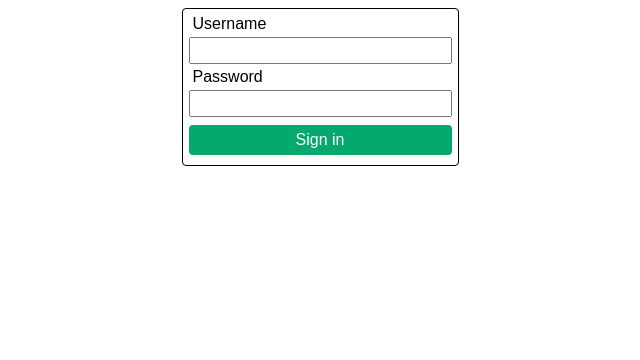
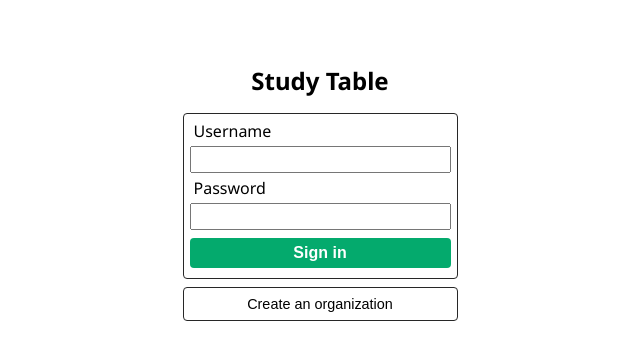
Before and after one commit to ashmeet28/studytable, a React (Vite) app: page / in a window 1280 px wide. Shown: the top 360 px of the page, without its empty margins (320-960 px from the left). Built offline with nearby package versions, Linux system fonts and the light colour scheme.

Commit message:
Added sign in section

```diff
--- a/index.html
+++ b/index.html
@@ -3,13 +3,19 @@
 
 <head>
   <meta charset="UTF-8" />
-  <link rel="icon" type="image/svg+xml" href="/vite.svg" />
   <meta name="viewport" content="width=device-width, initial-scale=1.0" />
   <title>Study Table</title>
+
+  <link rel="preconnect" href="https://fonts.googleapis.com">
+  <link rel="preconnect" href="https://fonts.gstatic.com" crossorigin>
+  <link
+    href="https://fonts.googleapis.com/css2?family=Noto+Sans:ital,wght@0,100;0,200;0,300;0,400;0,500;0,600;0,700;0,800;0,900;1,100;1,200;1,300;1,400;1,500;1,600;1,700;1,800;1,900&display=swap"
+    rel="stylesheet">
+
 </head>
 
 <body>
-  <div id="root"></div>
+  <div id="mainrootdiv"></div>
   <script type="module" src="/src/main.jsx"></script>
 </body>
 
--- a/src/SignInDiv.jsx
+++ b/src/SignInDiv.jsx
@@ -1,9 +1,13 @@
+import { useState } from 'react';
 import './SignInDiv.scss'
 
-function App() {
+function SignInDiv({ onSignIn }) {
+  const [username, setUsername] = useState('');
+  const [userpassword, setPassword] = useState('');
 
   function handleSignIn(e) {
     e.preventDefault();
+    onSignIn(username, userpassword)
   }
 
 
@@ -11,15 +15,16 @@ function App() {
     <div id='usersignindiv'>
       <form onSubmit={(e) => handleSignIn(e)}>
         <label htmlFor="usernameinput">Username</label><br></br>
-        <input type="text" id='usernameinput' autoCapitalize='off' required /><br></br>
+        <input type="text" id='usernameinput' autoCapitalize='off' value={username} onChange={e => setUsername(e.target.value)} required /><br></br>
 
         <label htmlFor="passwordinput">Password</label><br></br>
-        <input type="password" id='passwordinput' autoCapitalize='off' required /><br></br>
+        <input type="password" id='passwordinput' autoCapitalize='off' value={userpassword} onChange={e => setPassword(e.target.value)} required /><br></br>
 
         <input type="submit" value="Sign in" />
       </form>
+      <button>Create an organization</button>
     </div>
   )
 }
 
-export default App
+export default SignInDiv
--- a/src/SignInDiv.scss
+++ b/src/SignInDiv.scss
@@ -1,27 +1,39 @@
 #usersignindiv {
-    border: 1px solid black;
-    width: 275px;
-    margin: 0px auto;
-    border-radius: 4px;
+    margin: 8px auto;
 
     form {
+        border: 1px solid #272727;
+        box-sizing: border-box;
+        width: 100%;
+        border-radius: 4px;
         padding: 6px;
 
         label,
         input {
+            box-sizing: border-box;
             margin: 4px 0px;
             padding: 4px;
             width: 100%;
-            box-sizing: border-box;
         }
 
         input[type=submit] {
             background-color: #04aa6d;
             color: #ffffff;
+            font-weight: bold;
             border: none;
             padding: 6px;
             font-size: 1em;
             border-radius: 4px;
         }
     }
+
+    button {
+        background-color: transparent;
+        border: 1px solid #272727;
+        width: 100%;
+        border-radius: 4px;
+        margin: 8px 0px;
+        padding: 8px;
+        font-size: 0.9em;
+    }
 }
--- a/src/SignInScene.jsx
+++ b/src/SignInScene.jsx
@@ -0,0 +1,17 @@
+import SignInDiv from './SignInDiv.jsx';
+import './SignInScene.scss';
+
+function SignInScene() {
+    function handleSignIn(u, p) {
+        console.log(u, p)
+    }
+
+    return (
+        <div id='signinscene'>
+            <h1>Study Table</h1>
+            <SignInDiv onSignIn={handleSignIn} />
+        </div>
+    )
+}
+
+export default SignInScene
--- /dev/null
+++ b/src/SignInScene.scss
@@ -0,0 +1,9 @@
+#signinscene {
+    width: 275px;
+    margin: 64px auto;
+
+    h1 {
+        text-align: center;
+        font-size: 1.5em;
+    }
+}
--- a/src/index.css
+++ b/src/index.css
@@ -1,3 +1,4 @@
 body {
-  font-family: Arial, Helvetica, sans-serif;
+  font-family: 'Noto Sans', sans-serif;
+  margin: 0px;
 }
--- a/src/main.jsx
+++ b/src/main.jsx
@@ -1,10 +1,10 @@
 import React from 'react'
 import ReactDOM from 'react-dom/client'
-import SignInDiv from './SignInDiv.jsx'
 import './index.css'
+import SignInScene from './SignInScene.jsx'
 
-ReactDOM.createRoot(document.getElementById('root')).render(
+ReactDOM.createRoot(document.getElementById('mainrootdiv')).render(
   <React.StrictMode>
-    <SignInDiv />
+    <SignInScene />
   </React.StrictMode>,
 )
```
